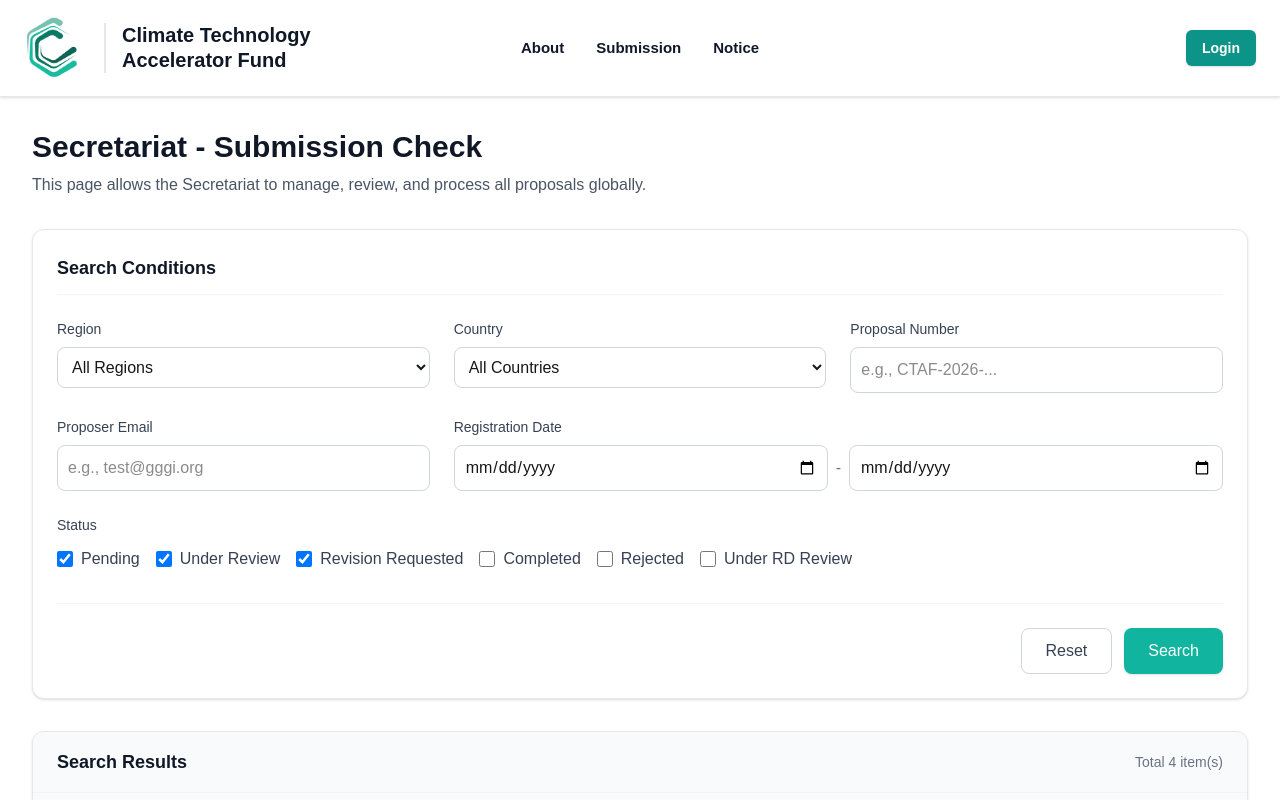
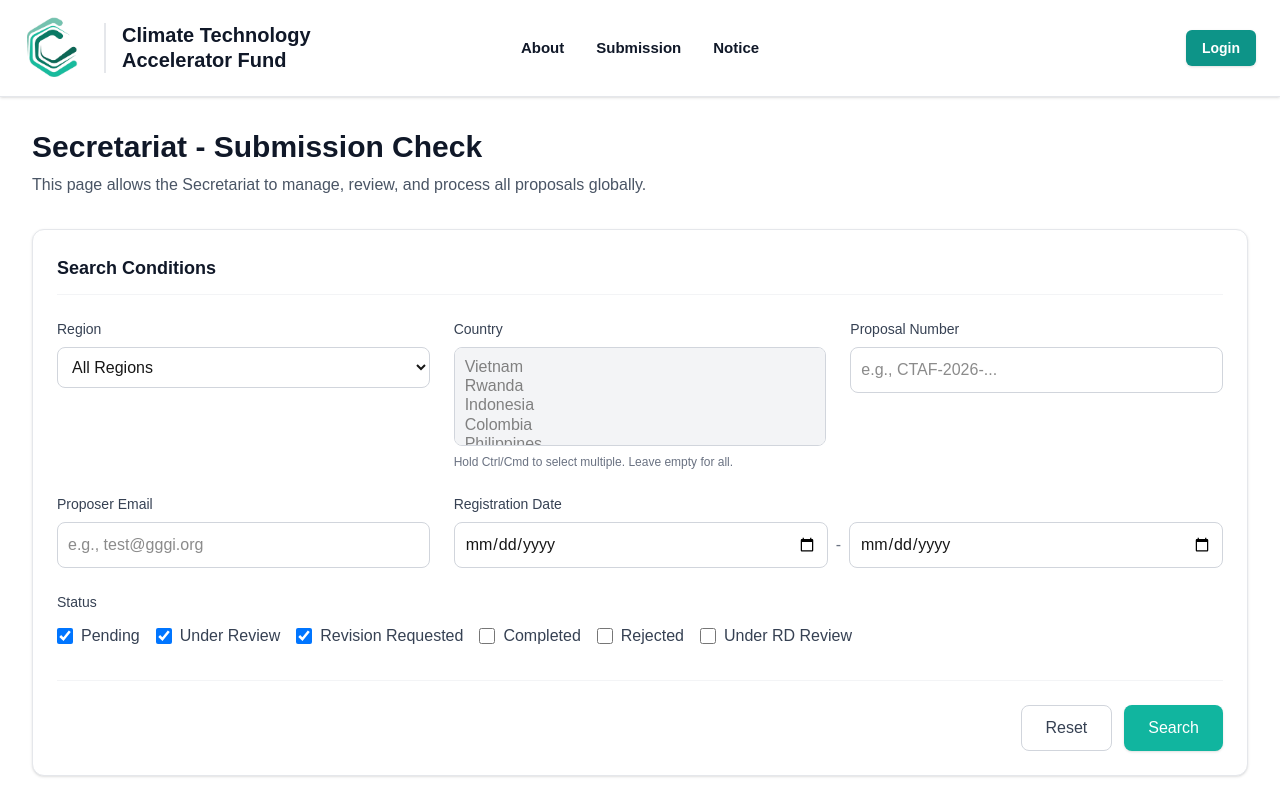
Before and after one commit to LzLLC2022/CPMS, a Next.js app: page /proposal-list/secretariat in a window 1280 px wide. Shown: the top 800 px of the page. Built offline with nearby package versions, Linux system fonts and the light colour scheme.

Commit message:
feat: make country multi-select and disabled until region is selected for Secretariat

```diff
--- a/src/components/SubmissionList.tsx
+++ b/src/components/SubmissionList.tsx
@@ -42,7 +42,7 @@ const getStatusBadgeColor = (status: string) => {
 export default function SubmissionList({ role, fixedRegion }: SubmissionListProps) {
   // Search States
   const [region, setRegion] = useState(fixedRegion || '');
-  const [country, setCountry] = useState('');
+  const [countries, setCountries] = useState<string[]>([]);
   const [email, setEmail] = useState('');
   const [proposalNo, setProposalNo] = useState('');
   const [statuses, setStatuses] = useState<string[]>(['Pending', 'Under Review', 'Revision Requested']);
@@ -58,7 +58,7 @@ export default function SubmissionList({ role, fixedRegion }: SubmissionListProp
 
   const handleReset = () => {
     setRegion(fixedRegion || '');
-    setCountry('');
+    setCountries([]);
     setEmail('');
     setProposalNo('');
     setStatuses(['Pending', 'Under Review', 'Revision Requested']);
@@ -70,7 +70,7 @@ export default function SubmissionList({ role, fixedRegion }: SubmissionListProp
   // Filter Mock Data
   const filteredProposals = MOCK_PROPOSALS.filter(p => {
     if (region && p.region !== region) return false;
-    if (country && p.country.toLowerCase() !== country.toLowerCase()) return false;
+    if (countries.length > 0 && !countries.some(c => c.toLowerCase() === p.country.toLowerCase())) return false;
     if (email && !p.email.toLowerCase().includes(email.toLowerCase())) return false;
     if (proposalNo && !p.id.toLowerCase().includes(proposalNo.toLowerCase())) return false;
 
@@ -119,11 +119,16 @@ export default function SubmissionList({ role, fixedRegion }: SubmissionListProp
           <div>
             <label className="block text-sm font-medium text-gray-700 mb-2">Country</label>
             <select
-              value={country}
-              onChange={(e) => setCountry(e.target.value)}
-              className="w-full p-2.5 border border-gray-300 rounded-lg outline-none focus:border-teal-500 focus:ring-1 focus:ring-teal-500 bg-white"
+              multiple
+              value={countries}
+              onChange={(e) => {
+                const options = Array.from(e.target.selectedOptions, option => option.value);
+                setCountries(options);
+              }}
+              disabled={role === 'Secretariat' && !region}
+              className={`w-full p-2.5 border rounded-lg outline-none transition-colors ${role === 'Secretariat' && !region ? 'bg-gray-100 border-gray-300 text-gray-500 cursor-not-allowed' : 'bg-white border-gray-300 focus:border-teal-500 focus:ring-1 focus:ring-teal-500'}`}
+              size={4}
             >
-              <option value="">All Countries</option>
               <option value="Vietnam">Vietnam</option>
               <option value="Rwanda">Rwanda</option>
               <option value="Indonesia">Indonesia</option>
@@ -131,6 +136,7 @@ export default function SubmissionList({ role, fixedRegion }: SubmissionListProp
               <option value="Philippines">Philippines</option>
               <option value="Senegal">Senegal</option>
             </select>
+            <p className="text-xs text-gray-500 mt-1">Hold Ctrl/Cmd to select multiple. Leave empty for all.</p>
           </div>
 
           {/* Proposal No */}
```
